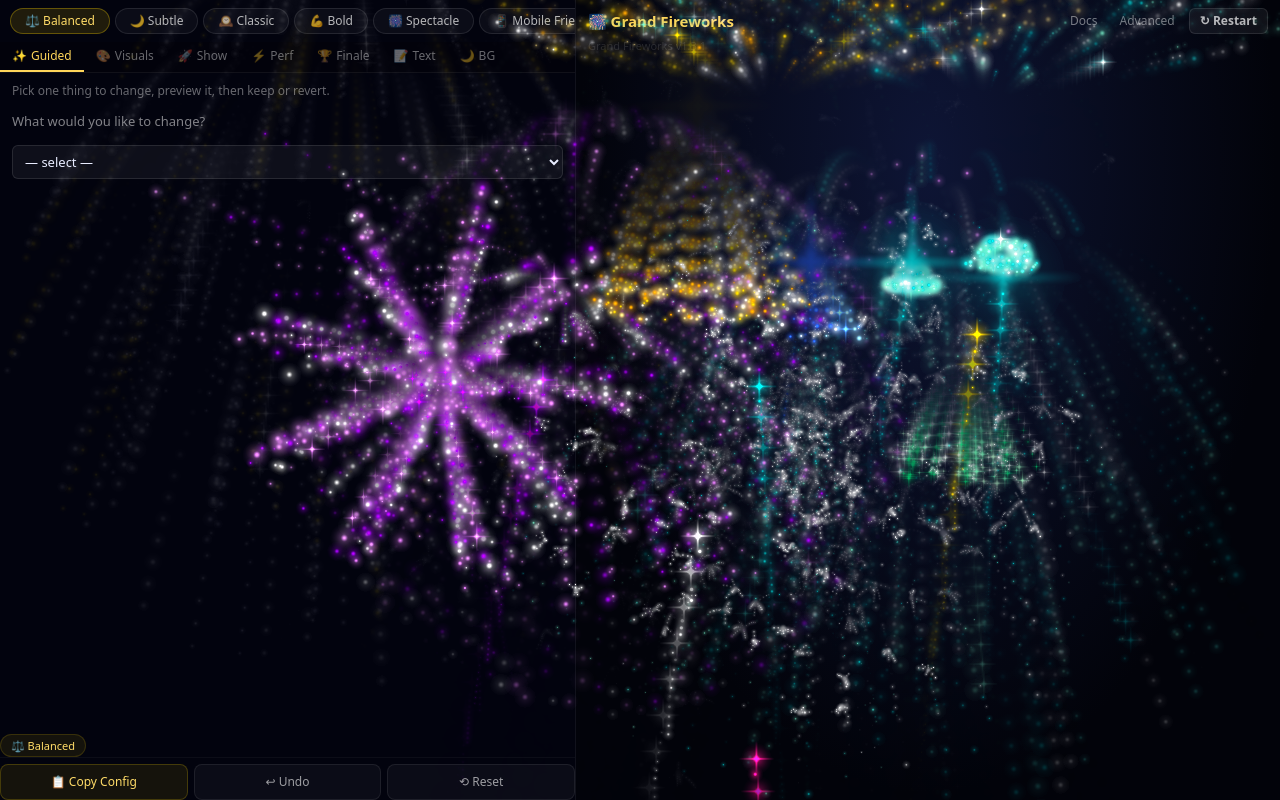
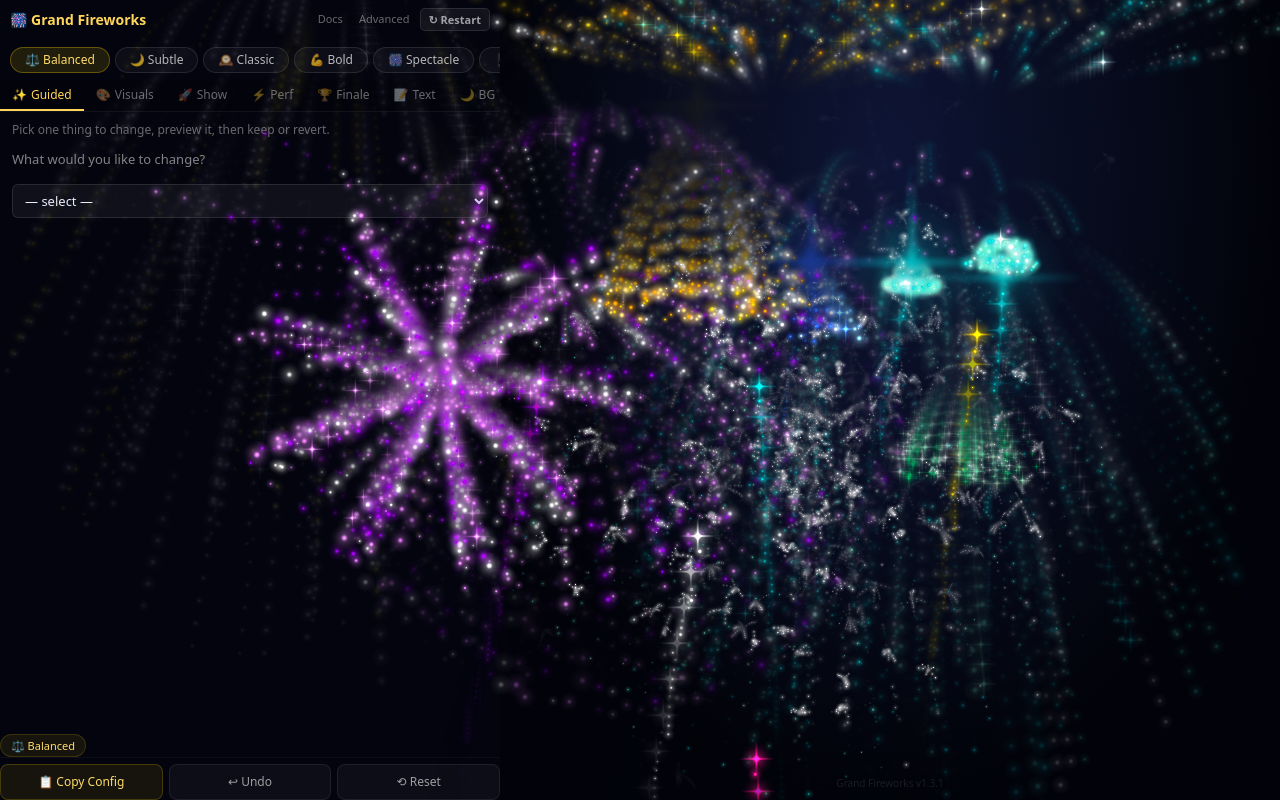
Before and after one commit to travisjmac/grand-fireworks-js, a plain HTML site: page examples/guided-builder.html in a window 1280 px wide. Drawn offline with Linux system fonts and the light colour scheme; animation ran at ten frames a second.

Commit message:
Move title into controls panel, narrow 500px width, solid dark bg
- Title and nav links moved back into controls panel as a compact header
- Controls panel background changed from translucent to solid #03040e
  so fireworks are never visible through it
- Desktop controls panel narrowed to 500px width (fixed); preview takes
  remaining space with flex:1
- Watermark returned to bottom-center of preview

```diff
--- a/examples/guided-builder.html
+++ b/examples/guided-builder.html
@@ -6,25 +6,23 @@
 --><html lang="en"><head><meta charset="utf-8"><meta name="viewport" content="width=device-width,initial-scale=1"><meta name="author" content="Travis MacDonald"><meta name="creator" content="Travis MacDonald"><meta name="application-name" content="Grand Fireworks JS"><meta name="description" content="Design your fireworks show step by step — pick presets, tweak visuals or performance, and copy the final configuration."><meta name="version" content="1.3.1"><meta name="date" content="2026-07-21"><meta name="website" content="http://travisandjoelyweareaperfect.fit/"><meta name="repository" content="https://github.com/travisjmac/grand-fireworks-js"><meta property="og:type" content="website"><meta property="og:site_name" content="Grand Fireworks JS"><meta property="og:title" content="Grand Fireworks JS — Guided Builder"><meta property="og:description" content="Design your fireworks show step by step with live preview."><meta property="og:url" content="https://travisjmac.github.io/grand-fireworks-js/examples/guided-builder.html"><meta name="twitter:card" content="summary_large_image"><link rel="author" href="http://travisandjoelyweareaperfect.fit/"><link rel="help" href="https://github.com/travisjmac/grand-fireworks-js"><title>Guided Builder — Grand Fireworks</title>
 <style>*{box-sizing:border-box}html,body{margin:0;min-height:100%;background:#02030a;color:#f0f2ff;font:15px/1.5 system-ui,sans-serif;overflow:hidden}body{display:flex;flex-direction:column;height:100dvh;height:100vh}
 
-/* Header */
-/* Preview overlay (title + nav) */
-.preview-overlay{position:absolute;top:0;left:0;right:0;z-index:10;display:flex;align-items:center;gap:8px;padding:8px 12px;pointer-events:none}
-.preview-overlay>*{pointer-events:auto}
-.preview-overlay h1{margin:0;font-size:15px;font-weight:700;color:#ffd65a;white-space:nowrap}
-.preview-overlay nav{margin-left:auto;display:flex;gap:6px}
-.preview-overlay nav a{color:rgba(255,255,255,.45);text-decoration:none;font-size:12px;padding:4px 8px;border-radius:6px;transition:.15s}
-.preview-overlay nav a:hover{color:#fff;background:rgba(255,255,255,.08)}
-#restart-btn{background:rgba(255,255,255,.06);border:1px solid rgba(255,255,255,.1);color:rgba(255,255,255,.7);border-radius:6px;padding:4px 10px;cursor:pointer;font:600 12px/1 system-ui,sans-serif;white-space:nowrap;transition:.15s}
+/* Controls header */
+.controls-header{display:flex;align-items:center;gap:8px;padding:8px 10px;flex-shrink:0}
+.controls-header h1{margin:0;font-size:14px;font-weight:700;color:#ffd65a;white-space:nowrap}
+.controls-header nav{margin-left:auto;display:flex;gap:4px}
+.controls-header nav a{color:rgba(255,255,255,.4);text-decoration:none;font-size:11px;padding:3px 6px;border-radius:4px;transition:.15s}
+.controls-header nav a:hover{color:#fff;background:rgba(255,255,255,.08)}
+#restart-btn{background:rgba(255,255,255,.06);border:1px solid rgba(255,255,255,.1);color:rgba(255,255,255,.6);border-radius:5px;padding:3px 8px;cursor:pointer;font:600 11px/1 system-ui,sans-serif;white-space:nowrap;transition:.15s}
 #restart-btn:hover{background:rgba(255,255,255,.14);color:#fff}
 
 /* Preview */
 #preview{position:relative;min-height:45svh;min-height:45vh;flex:1;background:radial-gradient(ellipse at 50% 20%,#0e1535,#02030a 70%);overflow:hidden;flex-shrink:0}
 #preview-inner{position:absolute;inset:0}
-.preview-watermark{position:absolute;top:40px;left:12px;color:rgba(255,255,255,.12);font:400 11px/1 system-ui,sans-serif;pointer-events:none;z-index:5}
+.preview-watermark{position:absolute;bottom:12px;left:50%;transform:translateX(-50%);color:rgba(255,255,255,.1);font:400 10px/1 system-ui,sans-serif;pointer-events:none;z-index:5;white-space:nowrap}
 
 /* Controls panel */
-#controls{flex-shrink:0;max-height:58svh;max-height:58vh;background:rgba(3,4,14,.95);display:flex;flex-direction:column;overflow:hidden}
-@media(min-width:768px){body{flex-direction:row}#preview{min-height:100vh;width:55%;flex:none;order:2}#controls{width:45%;max-height:100vh;border-top:none;order:1;border-right:1px solid rgba(255,255,255,.06);border-left:none}}
+#controls{flex-shrink:0;max-height:58svh;max-height:58vh;background:#03040e;display:flex;flex-direction:column;overflow:hidden}
+@media(min-width:768px){body{flex-direction:row}#preview{min-height:100vh;flex:1;order:2}#controls{width:500px;max-height:100vh;border-top:none;border-right:none;order:1;border-left:none;box-shadow:2px 0 12px rgba(0,0,0,.5)}}
 
 /* Preset bar */
 #preset-bar{display:flex;gap:5px;padding:8px 10px;overflow-x:auto;flex-shrink:0;scrollbar-width:none;-ms-overflow-style:none}
@@ -98,7 +96,7 @@
 .sr-only{position:absolute;width:1px;height:1px;padding:0;margin:-1px;overflow:hidden;clip:rect(0,0,0,0);white-space:nowrap;border:0}
 
 /* Landscape phone adjustment */
-@media(max-height:500px) and (orientation:landscape){#preview{min-height:70vh}.preview-overlay{padding:4px 10px}.preview-overlay h1{font-size:13px}#controls{max-height:30vh}#tab-content{padding:6px 10px}.option-row{min-height:30px}.option-row label{min-width:70px;font-size:12px}.bottom-btn,.guided-btn{min-height:30px;padding:5px 8px;font-size:11px}}
+@media(max-height:500px) and (orientation:landscape){#preview{min-height:70vh}.controls-header{padding:4px 10px}.controls-header h1{font-size:13px}#controls{max-height:30vh}#tab-content{padding:6px 10px}.option-row{min-height:30px}.option-row label{min-width:70px;font-size:12px}.bottom-btn,.guided-btn{min-height:30px;padding:5px 8px;font-size:11px}}
 
 /* Scrollbar styling */
 #tab-content::-webkit-scrollbar{width:4px}
@@ -107,7 +105,12 @@
 </style></head><body>
 
 <section id="preview" role="img" aria-label="Live fireworks preview">
-  <div class="preview-overlay">
+  <div id="preview-inner"></div>
+  <div class="preview-watermark">Grand Fireworks v1.3.1</div>
+</section>
+
+<div id="controls">
+  <div class="controls-header">
     <h1>🎆 Grand Fireworks</h1>
     <nav>
       <a href="../index.html">Docs</a>
@@ -115,11 +118,6 @@
       <button id="restart-btn">↻ Restart</button>
     </nav>
   </div>
-  <div id="preview-inner"></div>
-  <div class="preview-watermark">Grand Fireworks v1.3.1</div>
-</section>
-
-<div id="controls">
   <div id="preset-bar" role="radiogroup" aria-label="Quick-start presets"></div>
 
   <nav id="tab-bar" role="tablist" aria-label="Configuration sections"></nav>
```
